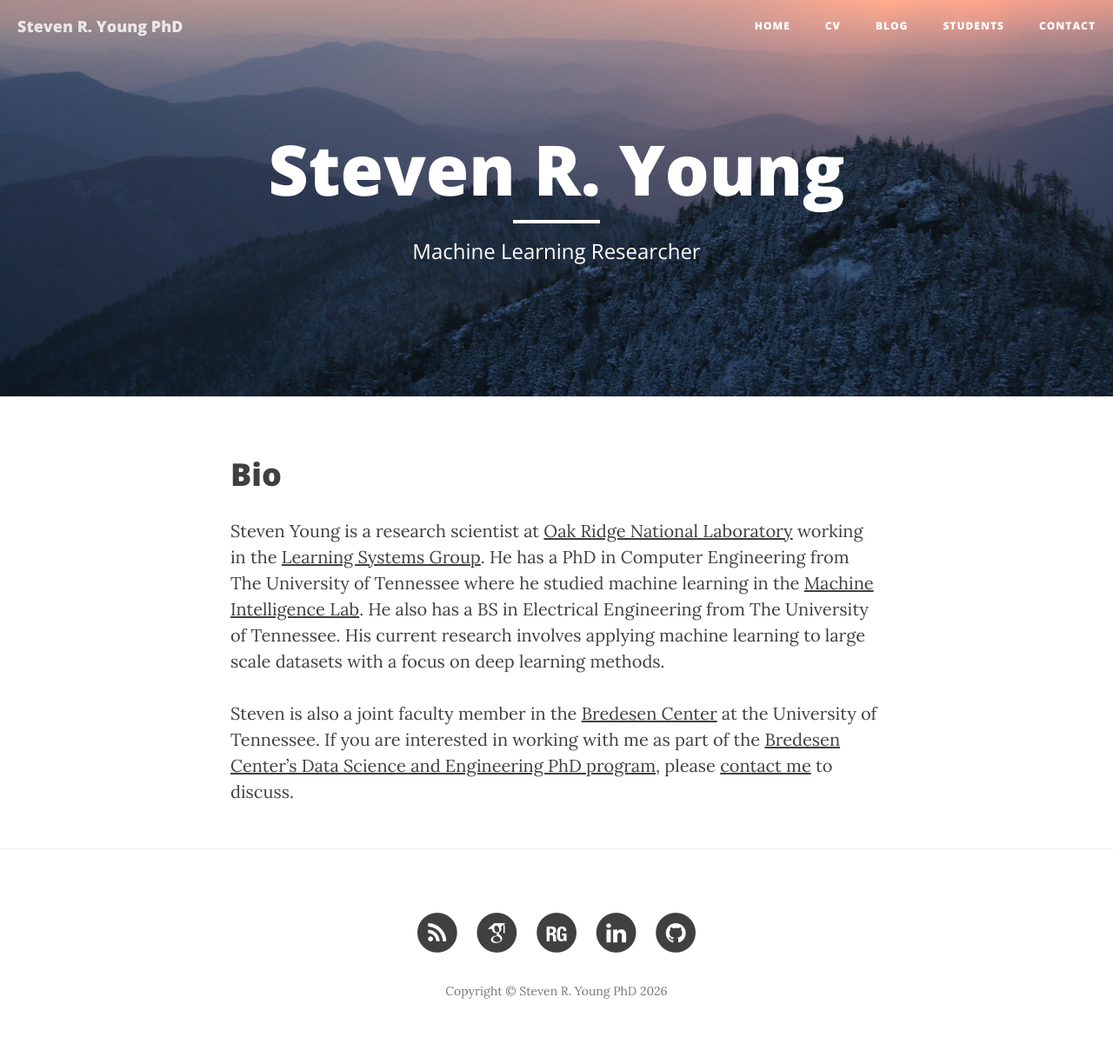
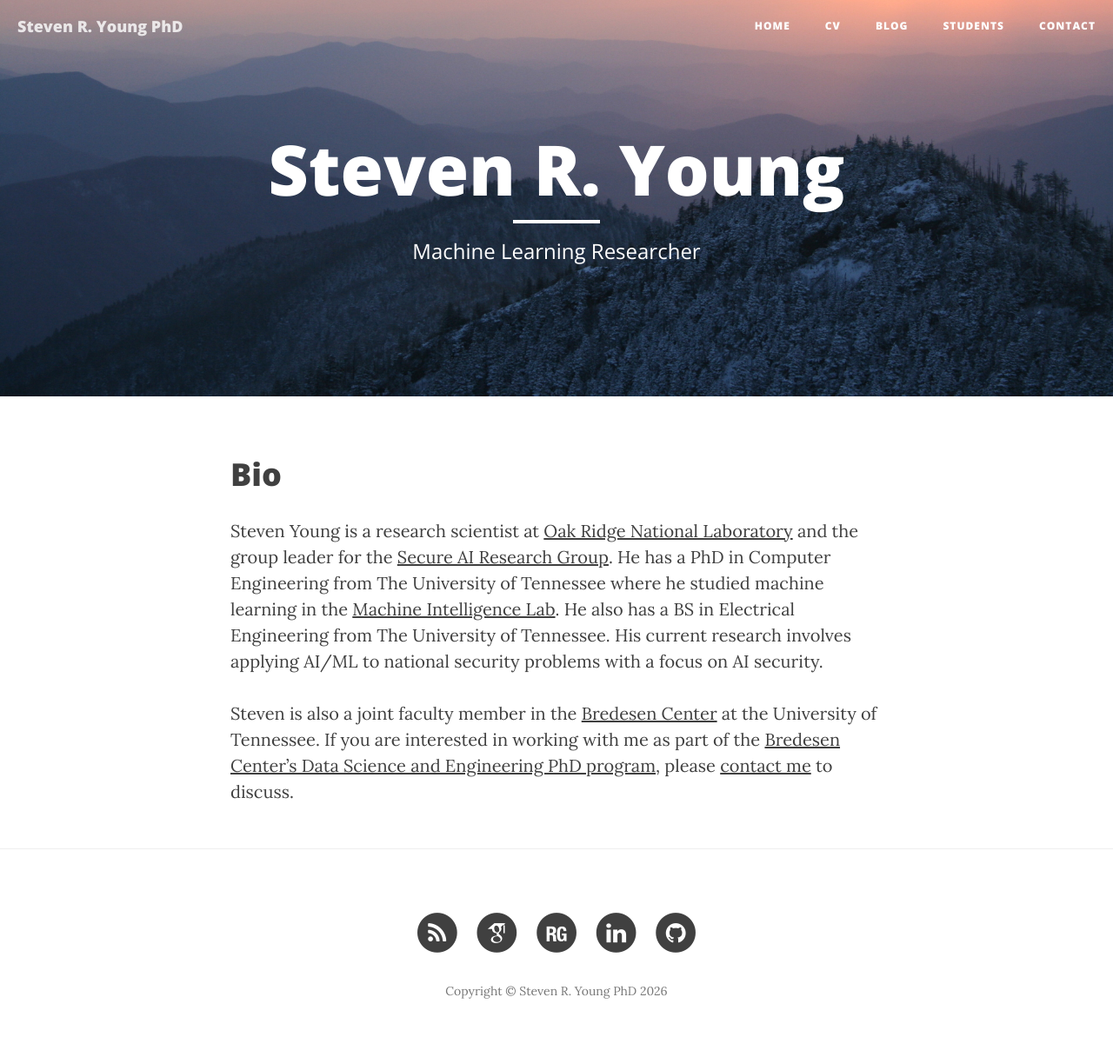
Before and after one commit to stevenryoung/stevenryoung.github.io, a Jekyll site: the page built from index.md, in a window 1280 px wide. Shown: the whole page at 87% size. Built offline with Jekyll 4.4.1, drawn with Linux system fonts in a browser that asks for light colours; nearby versions of some CDN libraries.

Commit message:
Revise bio for Steven Young
Updated bio to reflect current position and research focus.

```diff
--- a/index.md
+++ b/index.md
@@ -5,9 +5,9 @@ description: "Machine Learning Researcher"
 ---
 
 # Bio
-Steven Young is a research scientist at [Oak Ridge National Laboratory](https://www.ornl.gov) working in the [Learning Systems Group](https://www.ornl.gov/group/learning-systems).
+Steven Young is a research scientist at [Oak Ridge National Laboratory](https://www.ornl.gov) and the group leader for the [Secure AI Research Group](https://www.ornl.gov/).
 He has a PhD in Computer Engineering from The University of Tennessee where he studied machine learning in the [Machine Intelligence Lab](http://eecs.utk.edu).
 He also has a BS in Electrical Engineering from The University of Tennessee.
-His current research involves applying machine learning to large scale datasets with a focus on deep learning methods.
+His current research involves applying AI/ML to national security problems with a focus on AI security.
 
 Steven is also a joint faculty member in the [Bredesen Center](https://bredesencenter.utk.edu/) at the University of Tennessee. If you are interested in working with me as part of the [Bredesen Center's Data Science and Engineering PhD program](https://bredesencenter.utk.edu/data-science/), please [contact me](/contact) to discuss.
```
